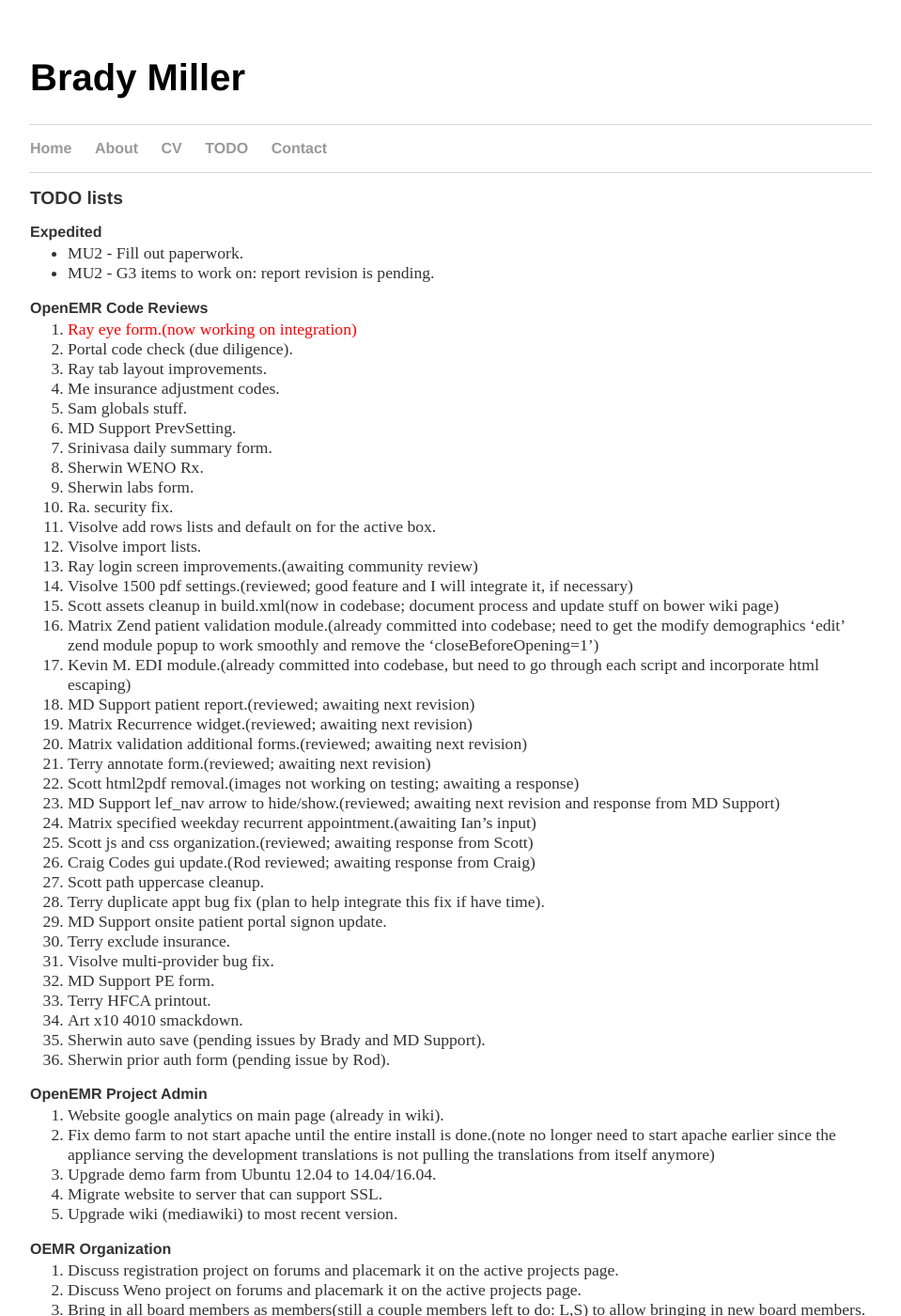
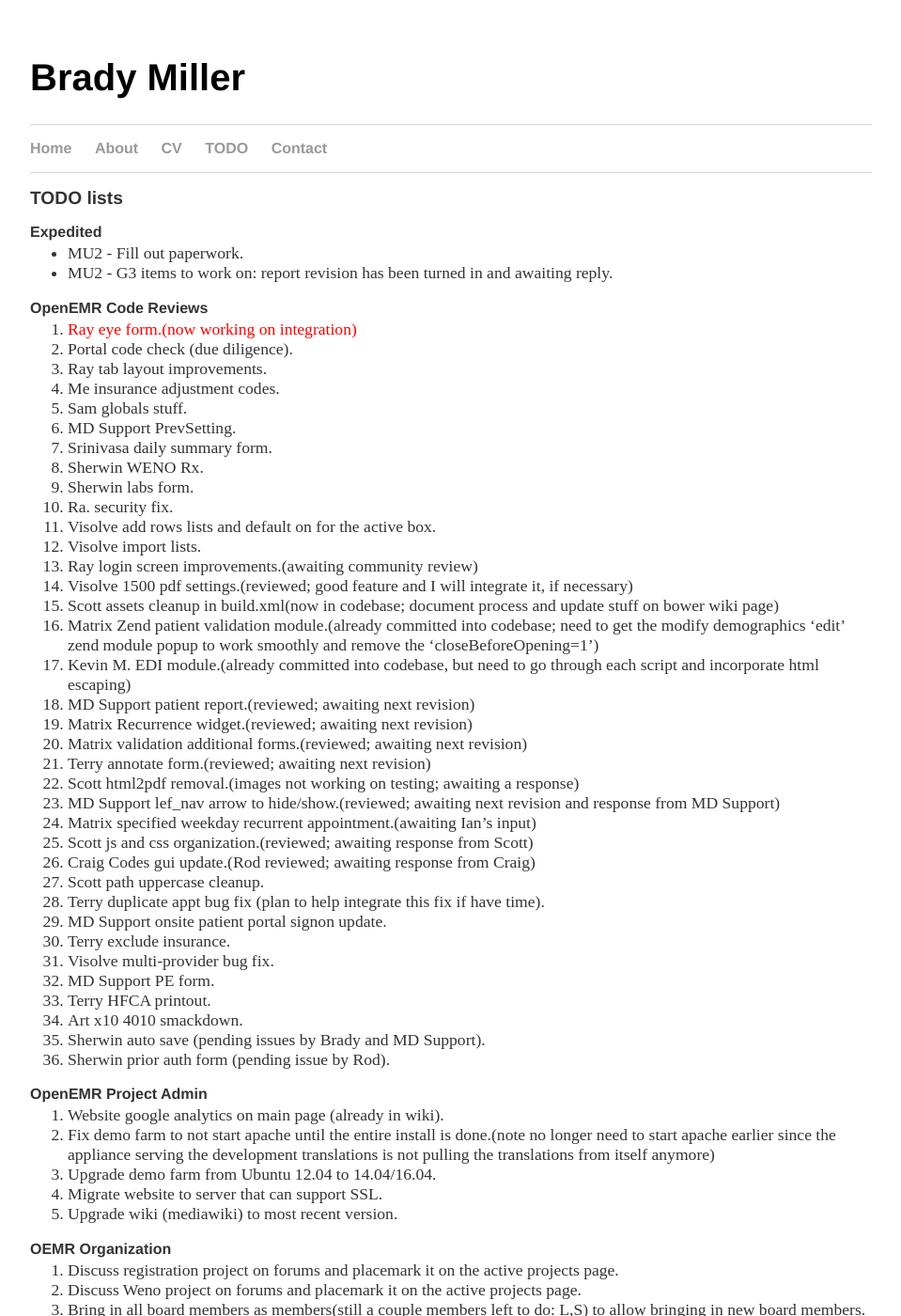
Before and after one commit to bradymiller/bradymiller.github.io, a Jekyll site: the page built from todo/index.md, in a window 1280 px wide and 1400 px high. Shown: the whole window at 94% size, without its empty margins (160-1119 px from the left). Built offline with Jekyll 4.4.1, drawn with Linux system fonts in a browser that asks for light colours; some of the changed text lies outside the part shown.

Commit message:
Update todo list

```diff
--- a/todo/index.md
+++ b/todo/index.md
@@ -5,7 +5,7 @@
 
 ### Expedited
 * MU2 - Fill out paperwork.
-* MU2 - G3 items to work on: report revision is pending.
+* MU2 - G3 items to work on: report revision has been turned in and awaiting reply.
 
 ### OpenEMR Code Reviews
 1. <span style="color: red">Ray eye form.(now working on integration)</span>
@@ -65,7 +65,7 @@
 
 ### MU2
 1. Fill out paperwork.
-1. G3 items to work on: report revision is pending.
+1. G3 items to work on: report revision has been turned in and awaiting reply.
 1. Current budget is Visolve develop/testing G3 item fee which is $1500 plus fee to test A1.
 
 ### MU3
```
